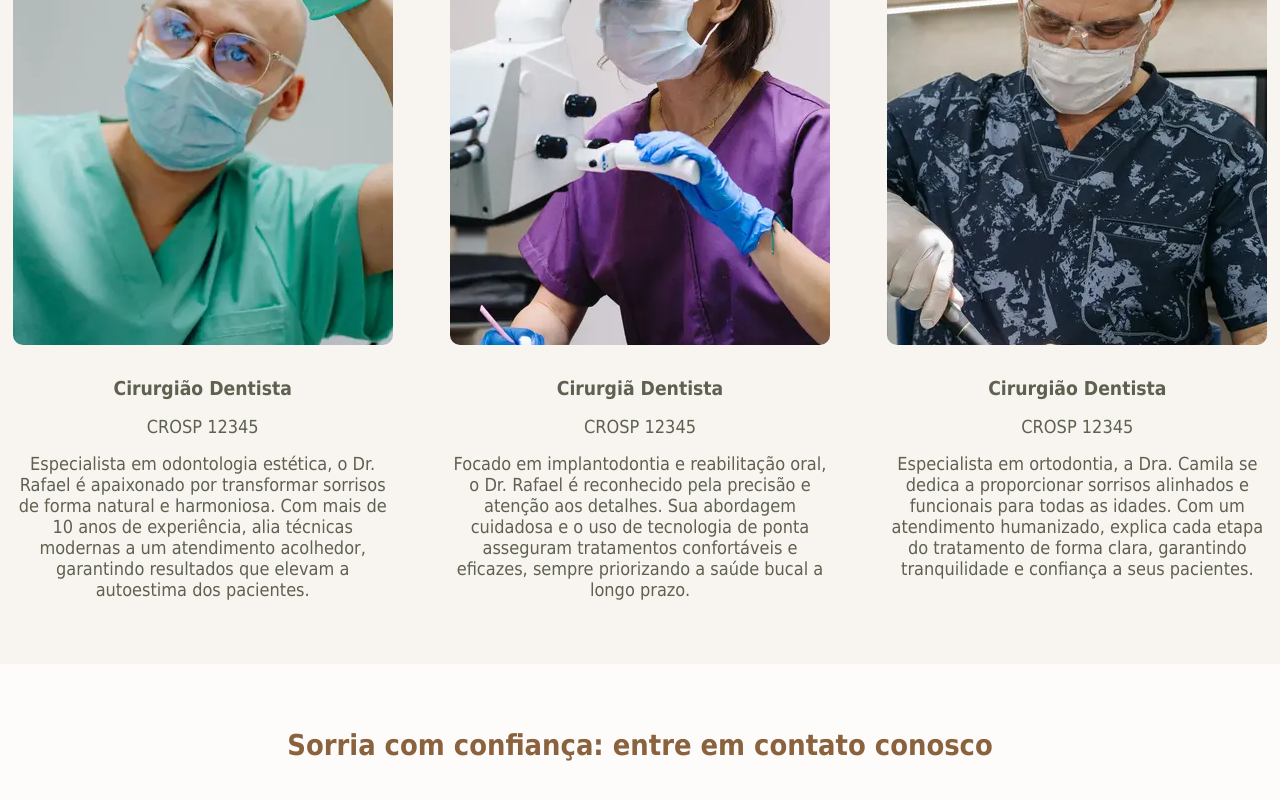
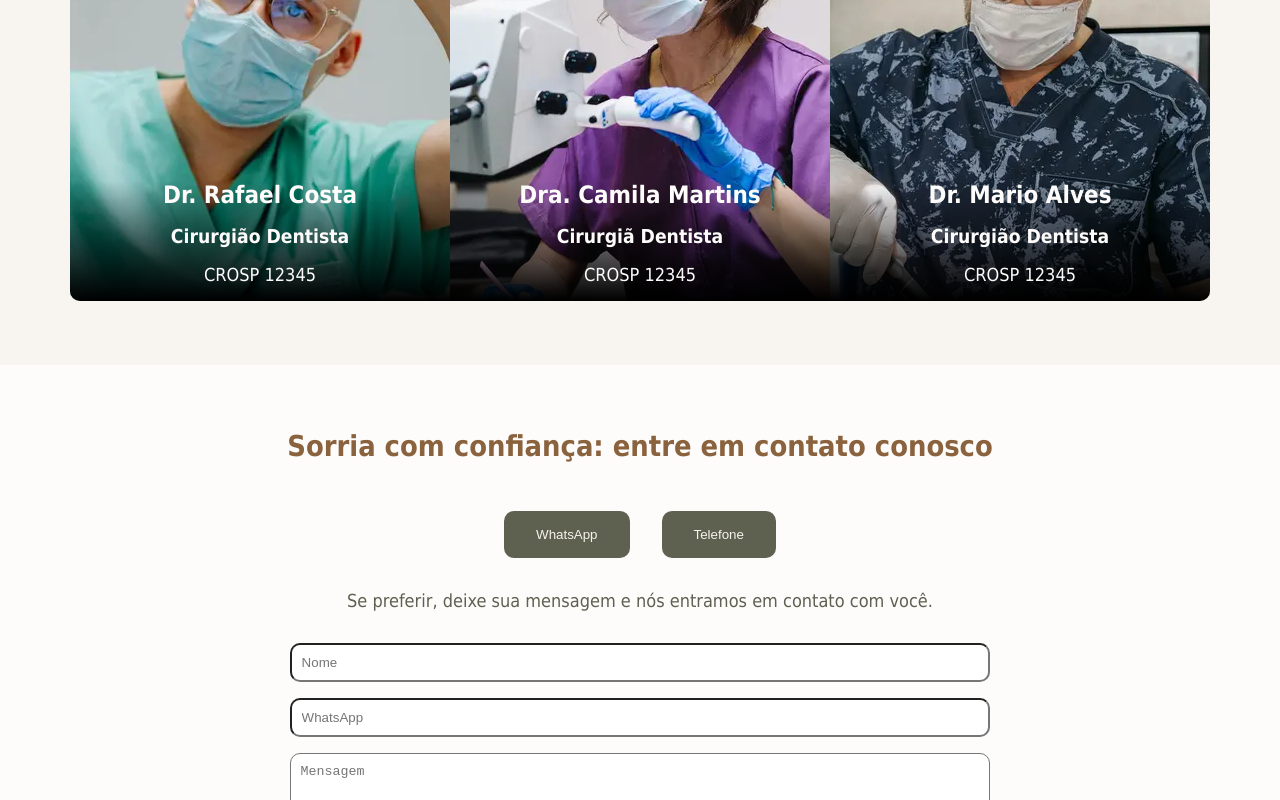
Before and after one commit to mchlima/site-dra-natasha-grey, a Nuxt app: page / in a window 1280 px wide. Shown: the part 2790-3590 px from the top of the page. Built offline with nearby package versions, Linux system fonts and the light colour scheme; a web font is replaced by a local one.

Commit message:
refact section team

```diff
--- a/app/app.vue
+++ b/app/app.vue
@@ -123,39 +123,48 @@
           </p>
           <div class="container">
             <div class="team-member-card">
+              <NuxtImg src="/images/team-member-1.webp" alt="Dr. Rafael Costa" width="380" />
+              <div>
                 <h3>Dr. Rafael Costa</h3>
-              <NuxtImg src="/images/team-member-1.webp" alt="Dr. Rafael Costa" width="380" />
                 <h4>Cirurgião Dentista</h4>
                 <span>CROSP 12345</span>
-              <p>
+              </div>
+
+              <!-- <p>
                 Especialista em odontologia estética, o Dr. Rafael é apaixonado por transformar sorrisos de forma
                 natural e harmoniosa. Com mais de 10 anos de experiência, alia técnicas modernas a um atendimento
                 acolhedor, garantindo resultados que elevam a autoestima dos pacientes.
-              </p>
+              </p> -->
             </div>
 
             <div class="team-member-card">
+
+              <NuxtImg src="/images/team-member-2.webp" alt="Dra. Camila Martins" width="380" />
+              <div>
                 <h3>Dra. Camila Martins</h3>
-              <NuxtImg src="/images/team-member-2.webp" alt="Dra. Camila Martins" width="380" />
                 <h4>Cirurgiã Dentista</h4>
                 <span>CROSP 12345</span>
-              <p>
+              </div>
+              <!-- <p>
                 Focado em implantodontia e reabilitação oral, o Dr. Rafael é reconhecido pela precisão e atenção aos
                 detalhes. Sua abordagem cuidadosa e o uso de tecnologia de ponta asseguram tratamentos confortáveis e
                 eficazes, sempre priorizando a saúde bucal a longo prazo.
-              </p>
+              </p> -->
             </div>
 
             <div class="team-member-card">
+
+              <NuxtImg src="/images/team-member-3.webp" alt="Dr. Mario Alves" width="380" />
+              <div>
                 <h3>Dr. Mario Alves</h3>
-              <NuxtImg src="/images/team-member-3.webp" alt="Dr. Mario Alves" width="380" />
                 <h4>Cirurgião Dentista</h4>
                 <span>CROSP 12345</span>
-              <p>
+              </div>
+              <!-- <p>
                 Especialista em ortodontia, a Dra. Camila se dedica a proporcionar sorrisos alinhados e funcionais para
                 todas as idades. Com um atendimento humanizado, explica cada etapa do tratamento de forma clara,
                 garantindo tranquilidade e confiança a seus pacientes.
-              </p>
+              </p> -->
             </div>
           </div>
         </div>
--- a/app/assets/css/main.css
+++ b/app/assets/css/main.css
@@ -155,8 +155,8 @@
 .team > .container > .container {
   display: flex;
   flex-wrap: wrap;
-  gap: 2rem;
-  justify-content: space-around;
+  justify-content: center;
+  align-items: center;
 }
 
 .team > .container > h2 {
@@ -172,33 +172,56 @@
   margin-bottom: 3rem;
 }
 
-.clinic-card {
+.team-member-card {
+  position: relative;
   max-width: 380px;
+  overflow: hidden;
 }
 
-.team-member-card {
-  max-width: 380px;
+.team-member-card:first-child {
+  border-top-left-radius: 10px;
+  border-bottom-left-radius: 10px;
 }
 
-.team-member-card > h3 {
-  margin-bottom: 1rem;
-  text-align: center;
+.team-member-card:last-child {
+  border-top-right-radius: 10px;
+  border-bottom-right-radius: 10px;
 }
 
 .team-member-card > img {
   width: 100%;
   height: auto;
   display: block;
-  border-radius: 10px;
-  margin-bottom: 2rem;
 }
 
-.team-member-card > h4 {
+.team-member-card > div {
+  width: 100%;
+  position: absolute;
+  bottom: 0;
+  left: 50%;
+  transform: translateX(-50%);
+  /* Opcional: para garantir que o z-index não cause problemas */
+  z-index: 10;
+  color: #fdfcfb;
+  background: linear-gradient(
+    180deg,
+    rgba(0, 0, 0, 0) 0%,
+    rgba(0, 0, 0, 1) 100%
+  );
+}
+
+.team-member-card > div > h3 {
+  margin-bottom: 1rem;
+  text-align: center;
+  color: #fdfcfb;
+}
+
+.team-member-card > div > h4 {
   margin-bottom: 1rem;
   text-align: center;
 }
 
-.team-member-card > span {
+.team-member-card > div > span {
   text-align: center;
   display: block;
   margin-bottom: 1rem;
```
Lines whose indentation alone changed are shown as unchanged.
